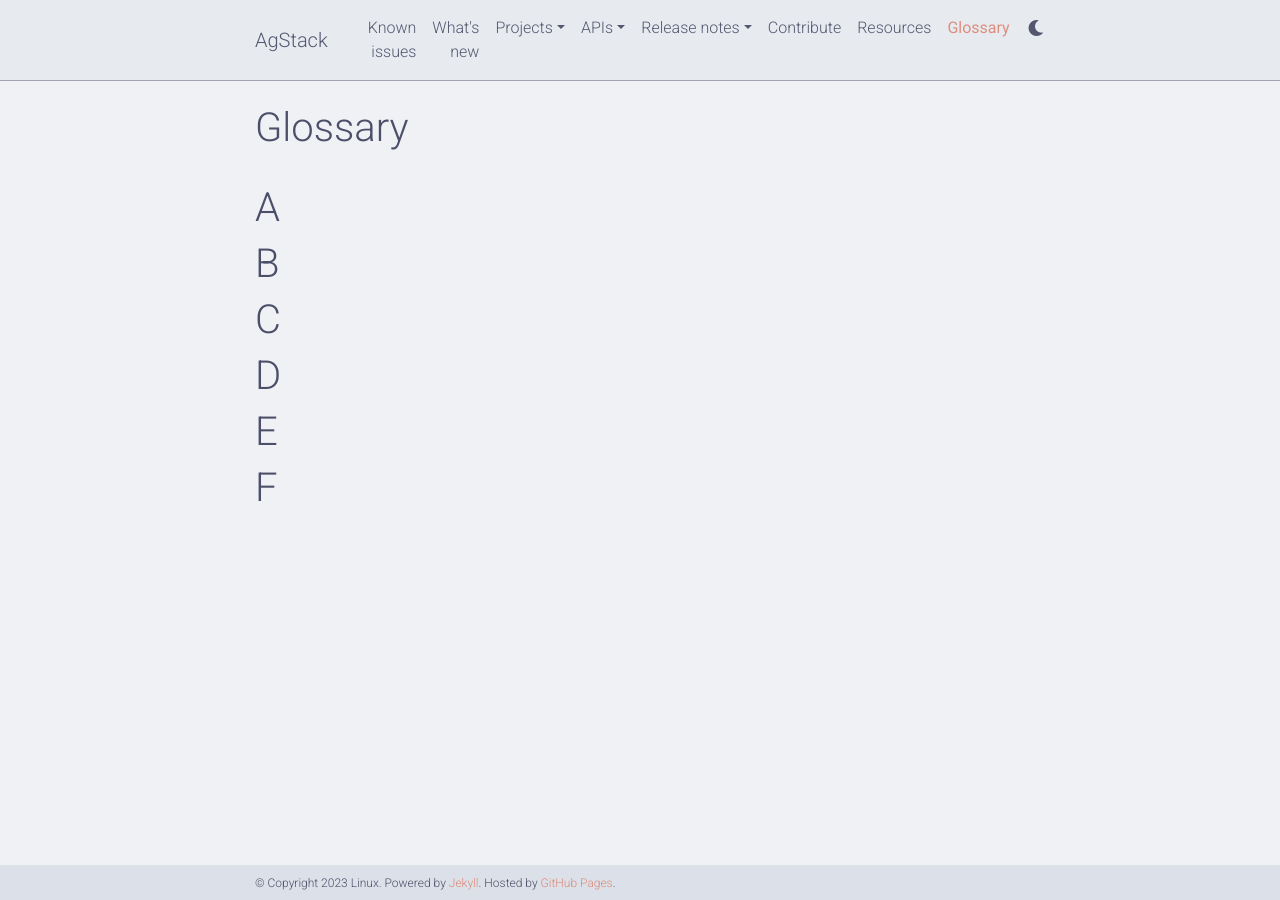
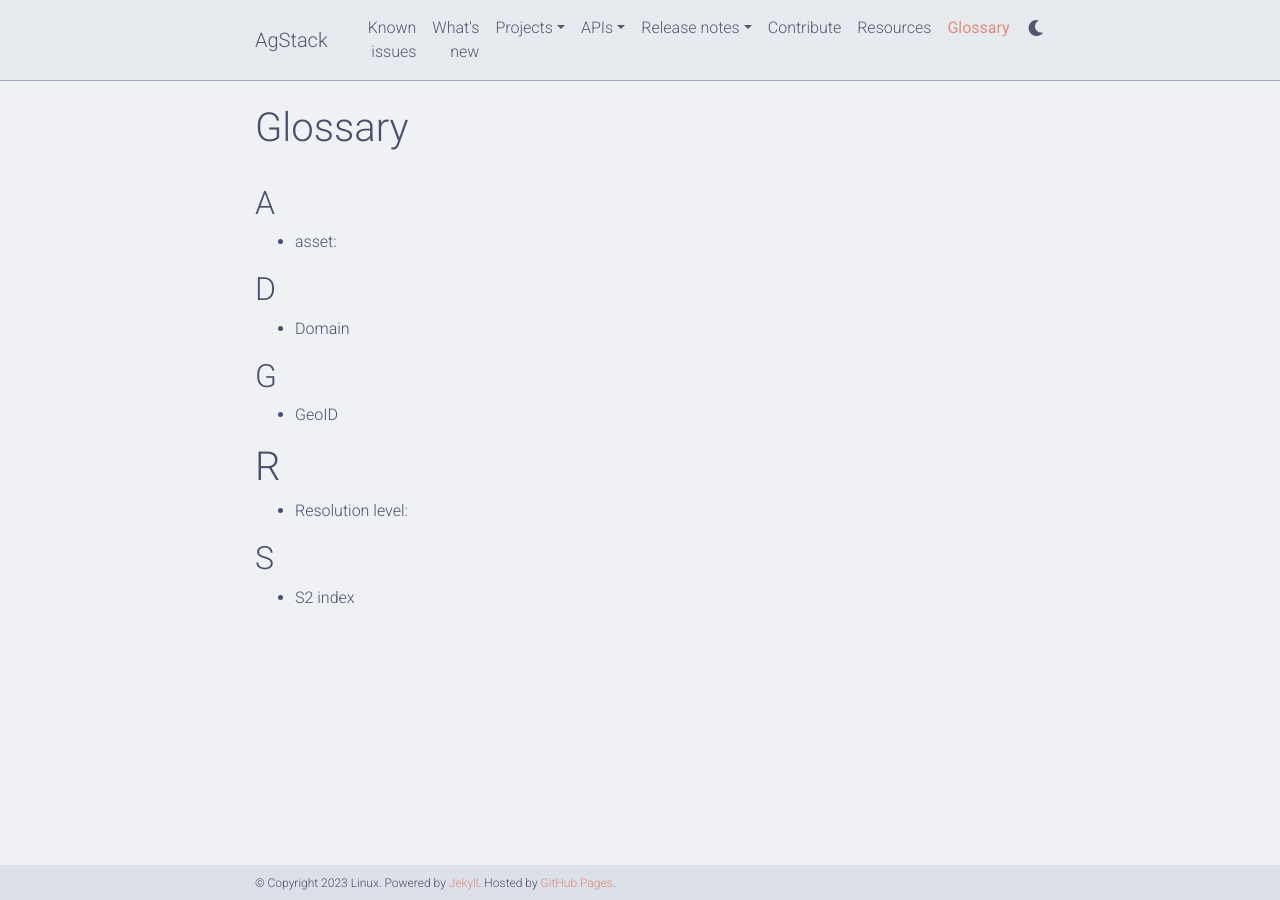
Before and after one commit to vmbrasseur/agstack-website, a Jekyll site: the page built from _pages/glossary.md, in a window 1280 px wide. Built offline with Jekyll 4.4.1, drawn with Linux system fonts in a browser that asks for light colours; comment, search, counter and statistics services are not loaded; a style sheet for code colours, icons or effects is not loaded.

Commit message:
Update glossary.md

```diff
--- a/_pages/glossary.md
+++ b/_pages/glossary.md
@@ -3,18 +3,26 @@ layout: page
 title: Glossary
 permalink: /glossary
 nav: true
-nav_order: 6
+nav_order: 5
 dropdown: false
 ---
 <!--will consult with team on what terms should be listed-->
-# A
+## A
 
-# B
+* asset:
 
-# C
+## D
 
-# D
+* Domain
 
-# E
+## G
 
-# F
+* GeoID
+
+# R
+
+* Resolution level:
+
+## S
+
+* S2 index
```
